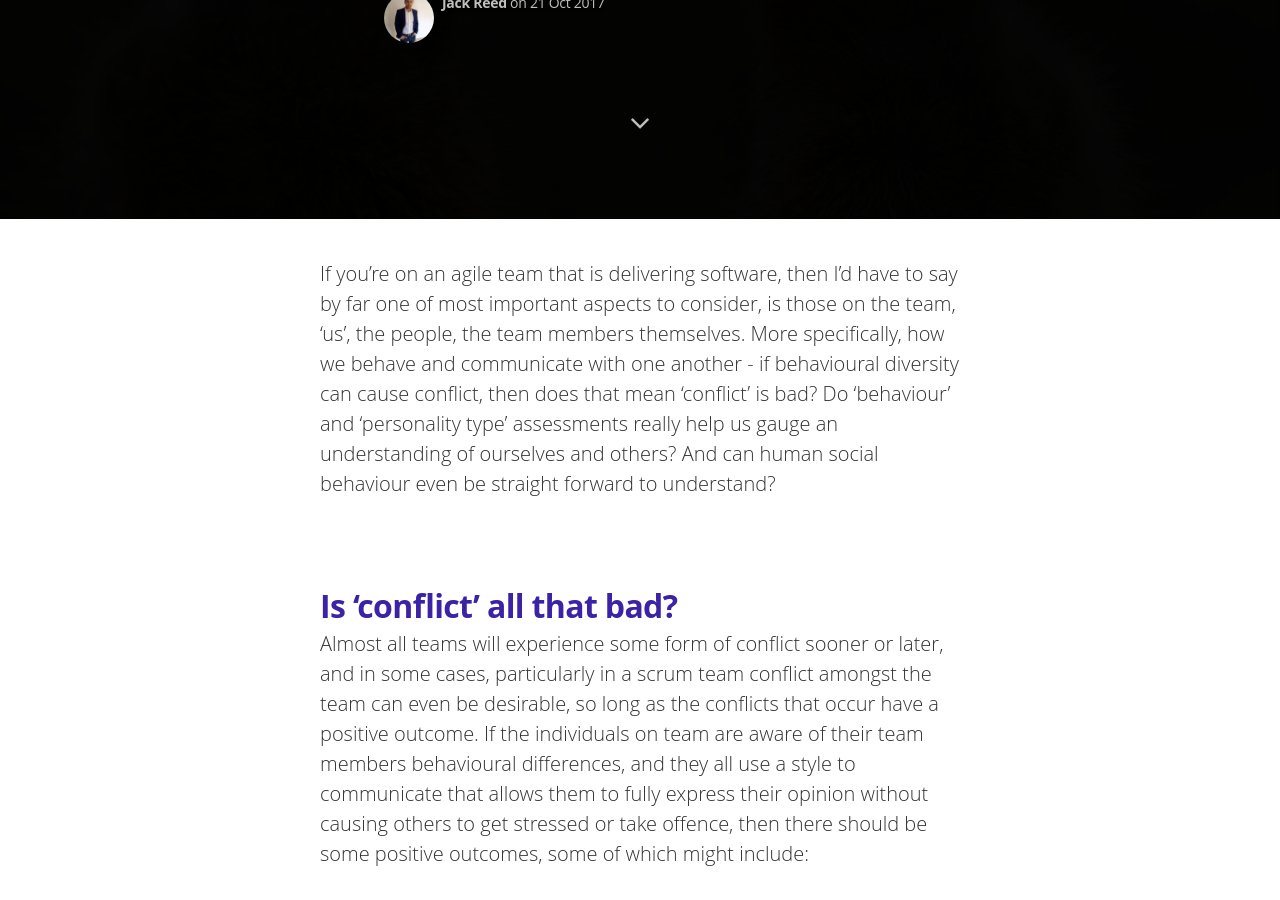
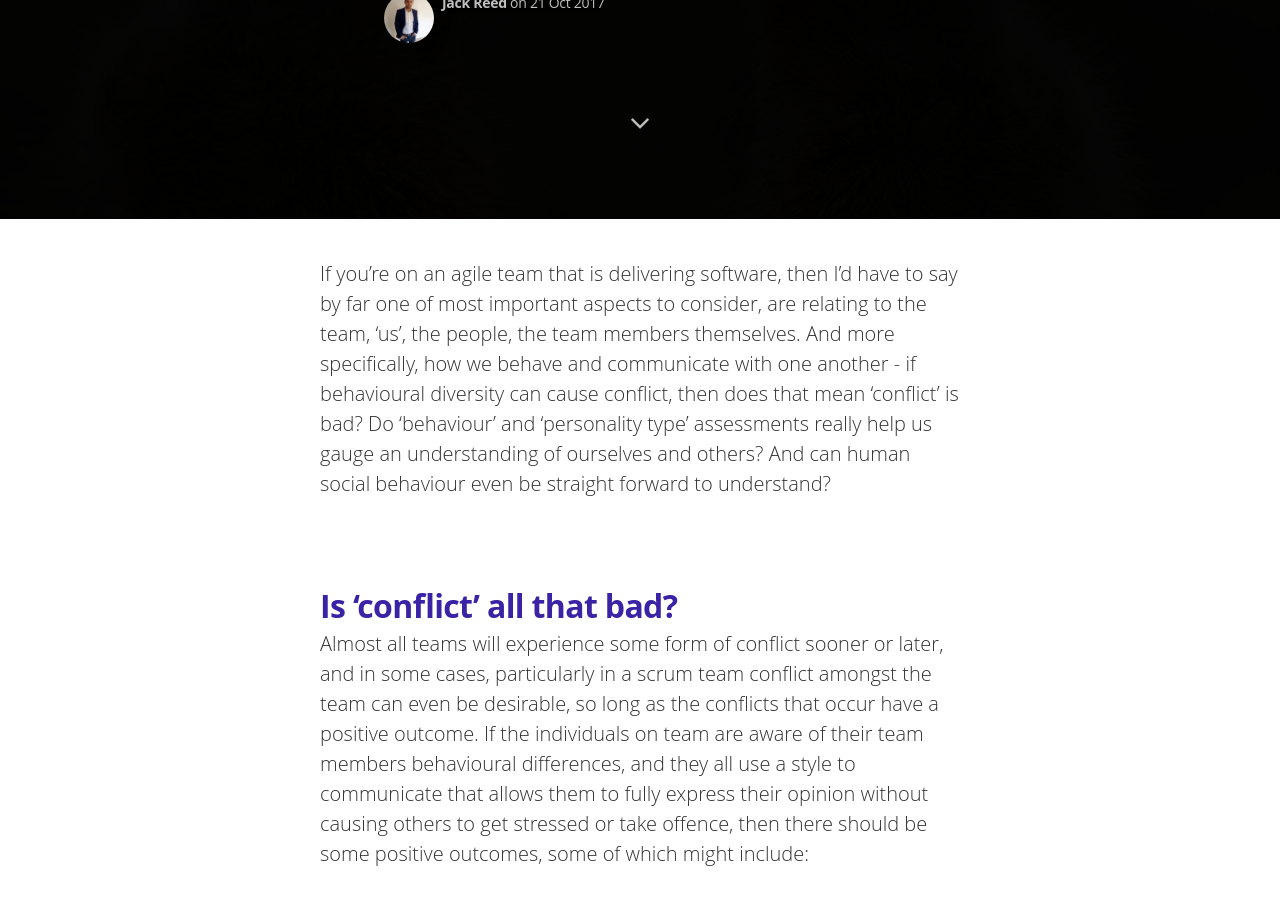
Before and after one commit to IamJackReed/JackReed, a Jekyll site: the page built from _posts/2017-10-21-conflict-caused-by-behavioural-diversity.md, in a window 1280 px wide and 900 px high, scrolled down 681 px. Built offline with Jekyll 4.4.1, drawn with Linux system fonts in a browser that asks for light colours; nearby versions of some CDN libraries; some web fonts are replaced; comment, search, counter and statistics services are not loaded.

Commit message:
Update 2017-10-21-conflict-caused-by-behavioural-diversity.md

```diff
--- a/_posts/2017-10-21-conflict-caused-by-behavioural-diversity.md
+++ b/_posts/2017-10-21-conflict-caused-by-behavioural-diversity.md
@@ -8,7 +8,7 @@
 image2: /assets/article_images/2017-10-21-conflict-caused-by-behavioural-diversity/conflict-image-mobile.JPG
 ---
 <span style="color:#00000; font-family: 'open sans'; font-size: 1em; font-size: 20px; font-weight: 200; hyphens: none;">
-If you're on an agile team that is delivering software, then I'd have to say by far one of most important aspects to consider, is those on the team, 'us', the people, the team members themselves. More specifically, how we behave and communicate with one another - if behavioural diversity can cause conflict, then does that mean 'conflict' is bad? Do 'behaviour' and 'personality type' assessments really help us gauge an understanding of ourselves and others? And can human social behaviour even be straight forward to understand?
+If you're on an agile team that is delivering software, then I'd have to say by far one of most important aspects to consider, are relating to the team, 'us', the people, the team members themselves. And more specifically, how we behave and communicate with one another - if behavioural diversity can cause conflict, then does that mean 'conflict' is bad? Do 'behaviour' and 'personality type' assessments really help us gauge an understanding of ourselves and others? And can human social behaviour even be straight forward to understand?
 
 ## Is 'conflict' all that bad?
 <span style="color:#00000; font-family: 'open sans'; font-size: 1em; font-size: 20px; font-weight: 200; hyphens: none;">Almost all teams will experience some form of conflict sooner or later, and in some cases, particularly in a scrum team conflict amongst the team can even be desirable, so long as the conflicts that occur have a positive outcome. If the individuals on team are aware of their team members behavioural differences, and they all use a style to communicate that allows them to fully express their opinion without causing others to get stressed or take offence, then there should be some positive outcomes, some of which might include:
```
